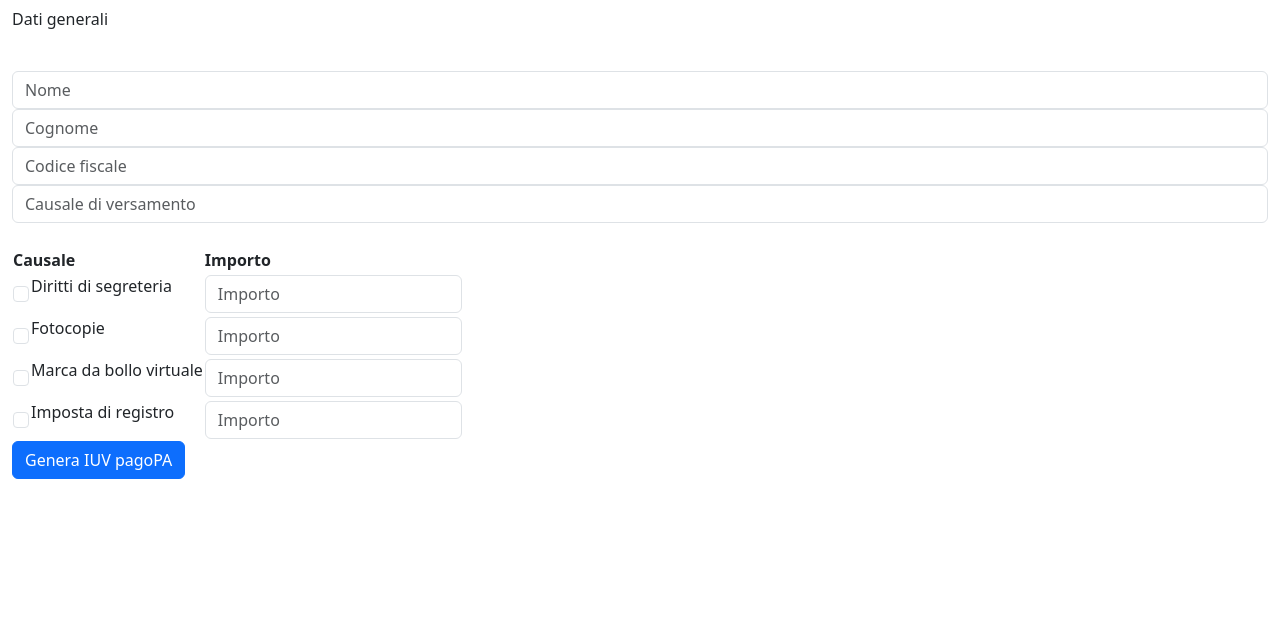
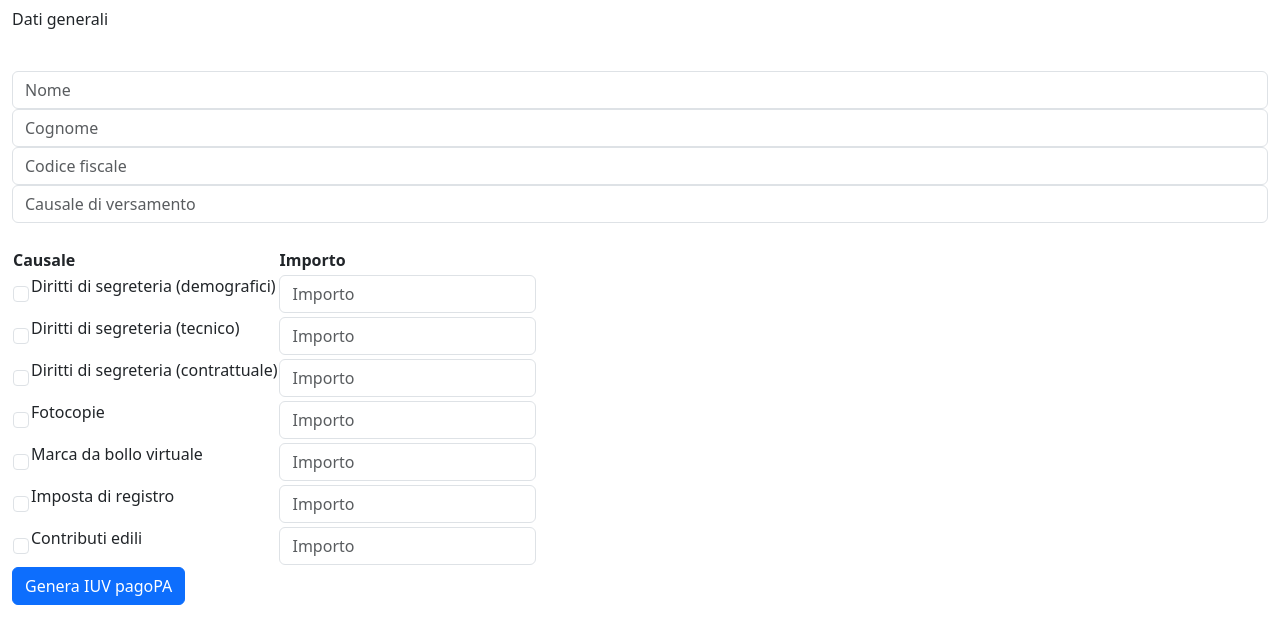
Before and after one commit to dhinterlechner/temp-pagoPA, a plain HTML site: page index.html in a window 1280 px wide. Shown: the part 73-716 px from the top of the page. Drawn offline with nearby package versions, Linux system fonts and the light colour scheme.

Commit message:
Update index.html

```diff
--- a/index.html
+++ b/index.html
@@ -34,7 +34,29 @@
 							</div>
 						</td>
 						<td>
-							<p> Diritti di segreteria </p>
+							<p> Diritti di segreteria (demografici)</p>
+						</td>
+						<td> <input type="number" class="form-control" placeholder="Importo"></td>
+					</tr>
+					<tr>
+						<td>
+							<div>
+								<input class="form-check-input" type="checkbox" id="checkboxNoLabel" value="" aria-label="...">
+							</div>
+						</td>
+						<td>
+							<p> Diritti di segreteria (tecnico)</p>
+						</td>
+						<td> <input type="number" class="form-control" placeholder="Importo"></td>
+					</tr>
+					<tr>
+						<td>
+							<div>
+								<input class="form-check-input" type="checkbox" id="checkboxNoLabel" value="" aria-label="...">
+							</div>
+						</td>
+						<td>
+							<p> Diritti di segreteria (contrattuale)</p>
 						</td>
 						<td> <input type="number" class="form-control" placeholder="Importo"></td>
 					</tr>
@@ -71,6 +93,17 @@
 						</td>
 						<td> <input type="number" class="form-control" placeholder="Importo"></td>
 					</tr>
+					<tr>
+						<td>
+							<div>
+								<input class="form-check-input" type="checkbox" id="checkboxNoLabel3" value="" aria-label="...">
+							</div>
+						</td>
+						<td>
+							<p> Contributi edili </p>
+						</td>
+						<td> <input type="number" class="form-control" placeholder="Importo"></td>
+					</tr>
 				</tbody>
 			</table>
 			<button type="button" class="btn btn-primary">Genera IUV pagoPA</button>
```
